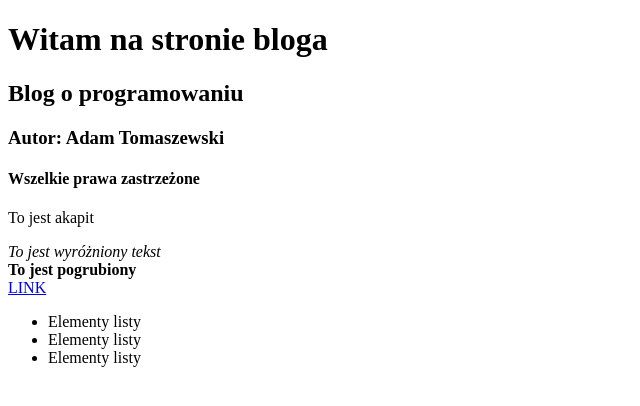
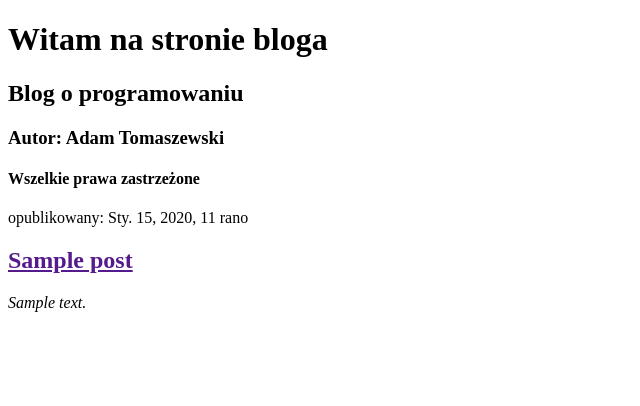
Before and after one commit to Cebalrai91/djangoblog2, a Django app: page / in a window 1280 px wide. Shown: the top 406 px of the page, without its empty margins (0-640 px from the left). Run offline with Django 3.2, Linux system fonts and the light colour scheme; tables that the repository leaves empty hold one stand-in row (values such as "Sample post").

Commit message:
edycja pliku html

```diff
--- a/blog/templates/blog/post_list.html
+++ b/blog/templates/blog/post_list.html
@@ -11,19 +11,15 @@
         <h3>Autor: Adam Tomaszewski</h3>
         <h4>Wszelkie prawa zastrzeżone</h4>
     </div>
+    {% comment %}
+    Tutaj lista postów
+    {% endcomment %}
+    {% for post in posts %}
     <div>
-        <p>To jest akapit</p>
-        <em>To jest wyróżniony tekst</em><br>
-        <strong>To jest pogrubiony</strong><br>
-        <a href="https://www.wp.pl/">LINK</a>
+        <p>opublikowany: {{ post.publish_date }}</p>
+        <h2><a href="">{{ post.title }}</a></h2>
+        <em>{{ post.text|linebreaksbr }}</em>
     </div>
-    <div>
-        <ul>
-            <li>Elementy listy</li>
-            <li>Elementy listy</li>
-            <li>Elementy listy</li>
-        </ul>
-    </div>
-
+    {% endfor %}
 </body>
 </html>
--- a/blog/views.py
+++ b/blog/views.py
@@ -1,4 +1,9 @@
 from django.shortcuts import render
+from django.utils import timezone
+
+from .models import Post
+
 
 def post_list(request):
-    return render(request, 'blog/post_list.html', {})
+    posts = Post.objects.filter(publish_date__lte=timezone.now()).order_by("publish_date")
+    return render(request, 'blog/post_list.html', {'posts': posts})
```
